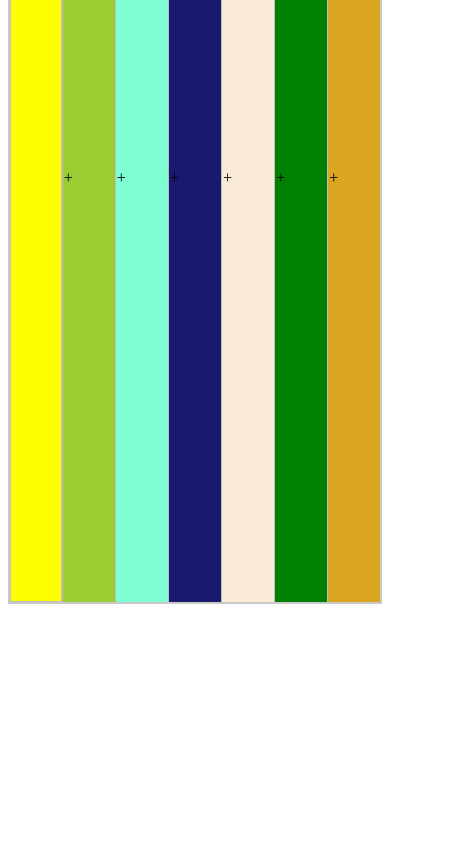
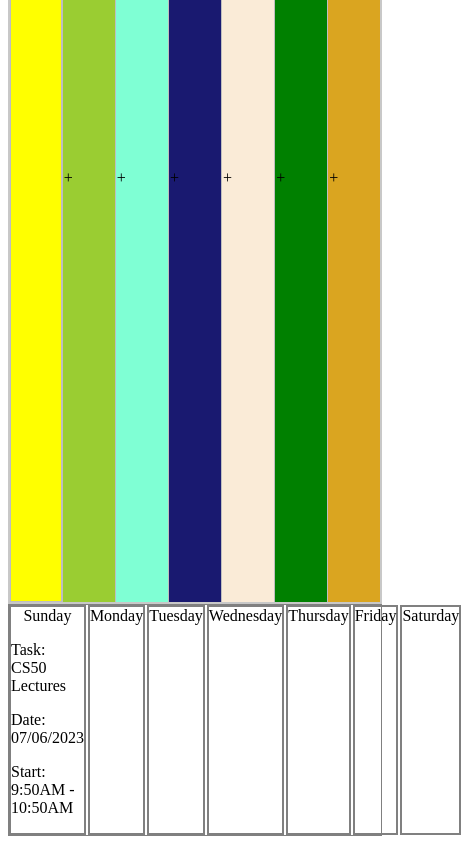
Before and after one commit to kennankole/timetable, a website built with webpack: page src/index.html in a window 390 px wide. Shown: the part 367-1211 px from the top of the page, 461 px wide, since content can reach past the window. Before the commit the page ends 979 px from the top, so only its background shows below. Built offline with nearby package versions, Linux system fonts and the light colour scheme.

Commit message:
Changing from tables to DIVs for more responsive design

```diff
--- a/src/index.html
+++ b/src/index.html
@@ -5,6 +5,7 @@
   <meta http-equiv="X-UA-Compatible" content="IE=edge">
   <meta name="viewport" content="width=device-width, initial-scale=1.0">
   <link rel="stylesheet" href="style.css">
+  <link rel="stylesheet" href="./styles/div.css">
   <title>My Timetable</title>
 </head>
 <body>
@@ -53,6 +54,22 @@
   <dialog id="favDialog">
     <div id="form-container"></div>
   </dialog>
+  <div class="container">
+    <div class="elem">
+      Sunday
+      <div class="content">
+        <p>Task: CS50 Lectures</p>
+        <p>Date: 07/06/2023</p>
+        <p>Start: 9:50AM - 10:50AM</p>
+      </div>
+    </div>
+    <div class="elem">Monday</div>
+    <div class="elem">Tuesday</div>
+    <div class="elem">Wednesday</div>
+    <div class="elem">Thursday</div>
+    <div class="elem">Friday</div>
+    <div class="elem">Saturday</div>
+  </div>
   <script src="./index.js" defer type="module"></script>
 </body>
 </html>
--- /dev/null
+++ b/src/styles/div.css
@@ -0,0 +1,15 @@
+.container {
+  display: flex;
+  gap: 2px;
+  border: 1px solid grey;
+  justify-content: space-around;
+  text-align: center;
+  /* flex-wrap: wrap; */
+}
+.elem {
+  border: 2px solid grey;
+  width: 100%;
+}
+.content {
+  text-align: start;
+}
```
